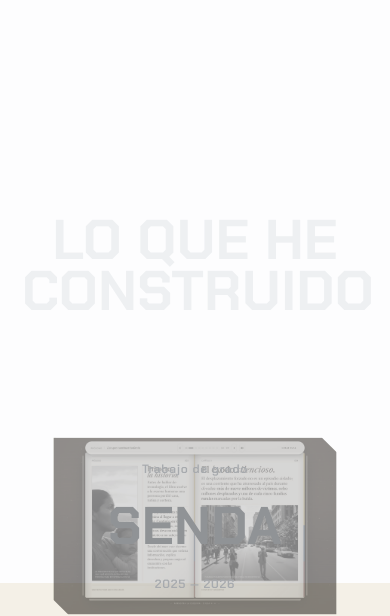
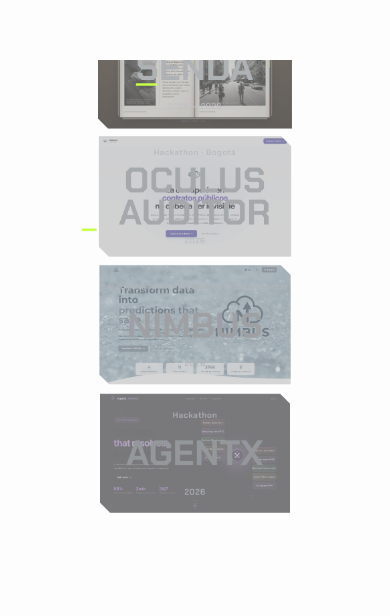
Before and after one commit to Johan-Santacruz/Portafolio, a React (Vite) app: page / in a window 390 px wide. Shown: the part 7308-7924 px from the top of the page. Built offline with nearby package versions, Linux system fonts and the light colour scheme; a web font is replaced by a local one.

Commit message:
Revert "Al salir del agujero se lee el título de una"
This reverts commit c787a4b3ee75e19a0994ab9d381a1976c7a4493a.

```diff
--- a/src/componentes/Herramientas.css
+++ b/src/componentes/Herramientas.css
@@ -18,9 +18,9 @@
   --corte-tramo: 42svh;
   /* Tramo fijo del túnel antes del lector (la sonda lo mide en px). */
   --tunel: 105svh;
-  /* Cola: el tramo final en que Proyectos se desliza por encima de esta
-     (se solapa con margen negativo; el mismo valor en Proyectos.css). */
-  --cola: 62svh;
+  /* Cola: una pantalla más al final, en la que Proyectos se desliza por
+     encima de esta (se solapa con margen negativo, ver Proyectos.css). */
+  --cola: 100svh;
   --n: 6;
   --tinta: #1d1f22;
   --fila: 0.9em;
@@ -184,7 +184,7 @@
   color: rgba(238, 240, 242, 0.7);
   opacity: calc(
     clamp(0, (var(--traga) - 0.88) / 0.08, 1) *
-      (1 - clamp(0, (var(--cubre) - 0.9) / 0.1, 1))
+      (1 - clamp(0, (var(--cubre) - 0.96) / 0.04, 1))
   );
 }
 .herr-final-orden .herr-prompt {
@@ -216,20 +216,6 @@
 .herr-riel,
 .herr-fijo::before {
   opacity: var(--llegada);
-}
-/* El negro del agujero se prolonga por debajo de la sección: mientras
-   Proyectos emerge todavía es transparente, y sin esto asomaría el fondo de
-   la página por el hueco que queda. */
-.herramientas::after {
-  content: "";
-  position: absolute;
-  left: 0;
-  right: 0;
-  bottom: calc(-1 * var(--cola));
-  height: var(--cola);
-  background: #0f1113;
-  opacity: var(--traga);
-  pointer-events: none;
 }
 .herr-sonda,
 .herr-sonda-corte,
--- a/src/componentes/Proyectos.css
+++ b/src/componentes/Proyectos.css
@@ -6,21 +6,18 @@
   --texto: #eef0f2;
   --apagado: #2e3237;
   --cubre: 0;
-  --emerge: 0;
-  --surge: 0;
   /* Fondo propio: la sección entra transparente sobre el terminal negro de
      Herramientas (así la orden tecleada allí se queda fija y solo sube el
      contenido, como su salida) y toma el fondo justo al llenar la pantalla. */
   --fondo: max(
-    clamp(0, (var(--emerge) - 0.9) / 0.1, 1),
+    clamp(0, (var(--cubre) - 0.96) / 0.04, 1),
     /* Antes de asomar, opaco (no se ve, pero así el texto siempre tiene su
        fondo, también para la auditoría de contraste). */
     1 - clamp(0, var(--cubre) * 10000, 1)
   );
-  /* Solape: la sección se desliza por encima de la cola que le deja
-     Herramientas, ya en negro. Corto: lo que dura es pantalla oscura, y ahí
-     no hay nada que leer todavía. */
-  --solape: 62svh;
+  /* Solape: la sección se desliza por encima de la última pantalla de
+     Herramientas, que le deja esa cola ya apagada a este mismo negro. */
+  --solape: 100svh;
   position: relative;
   z-index: 2;
   margin-top: calc(-1 * var(--solape));
@@ -74,12 +71,9 @@
   transform-origin: 50% 50svh;
 }
 .proyectos[data-emerge] .proy-emerge {
-  /* El desplazamiento compensa exactamente lo que sube la sección (--emerge),
-     así el contenido se queda quieto; lo que crece y aparece va con --surge,
-     que termina antes: nada más salir del agujero ya se lee el título. */
-  transform: translate3d(0, calc((var(--emerge) - 1) * var(--solape)), 0)
-    scale(calc(0.52 + var(--surge) * 0.48));
-  opacity: clamp(0, (var(--surge) - 0.03) / 0.22, 1);
+  transform: translate3d(0, calc((var(--cubre) - 1) * 100svh), 0)
+    scale(calc(0.42 + var(--cubre) * 0.58));
+  opacity: clamp(0, (var(--cubre) - 0.04) / 0.3, 1);
   will-change: transform, opacity;
 }
 /* El aire lateral va en el contenido, no en la sección. */
@@ -101,9 +95,8 @@
   font-size: clamp(13px, 1vw, 15px);
   line-height: 1.7;
   color: rgba(238, 240, 242, 0.7);
-  /* Releva a la orden tecleada en Herramientas: aparece con el resto del
-     contenido, no al final. */
-  opacity: var(--surge);
+  /* Releva a la orden tecleada en Herramientas cuando ya está en su sitio. */
+  opacity: var(--fondo);
 }
 .proy-rotulo span {
   font-weight: 700;
--- a/src/componentes/Proyectos.tsx
+++ b/src/componentes/Proyectos.tsx
@@ -56,18 +56,9 @@ export function Proyectos() {
       // abajo a 1 al llenar la pantalla (las estelas se encienden con ella).
       const cubre = limitar(1 - caja.top / alto);
       raiz.style.setProperty("--cubre", cubre.toFixed(4));
-      // Lo que la sección se solapa con Herramientas: el tramo en que emerge
-      // del negro que deja el agujero.
-      const solape = parseFloat(getComputedStyle(raiz).marginTop) || -alto;
-      const tramo = Math.max(1, -solape);
-      const emerge = limitar((tramo - caja.top) / tramo);
-      raiz.style.setProperty("--emerge", emerge.toFixed(4));
-      // El contenido termina de llegar en los primeros dos tercios: lo que
-      // queda es solo la sección acabando de colocarse, sin pantalla muerta.
-      raiz.style.setProperty("--surge", limitar(emerge / 0.62).toFixed(4));
       // Mientras entra, el contenido se queda quieto en la pantalla y crece
       // desde el centro: parece que sale del fondo del agujero negro.
-      raiz.toggleAttribute("data-emerge", emerge > 0 && emerge < 0.999);
+      raiz.toggleAttribute("data-emerge", cubre > 0 && cubre < 0.999);
       // Alcance: a qué distancia del centro una fila ya está apagada del todo.
       const alcance = alto * 0.22;
       for (const fila of filas) {
```
Also changed, not shown: 2 other files (tests, documents, lock files or other folders).
